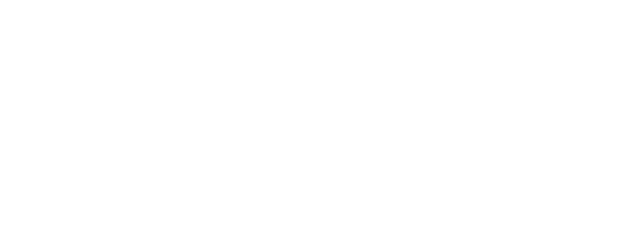
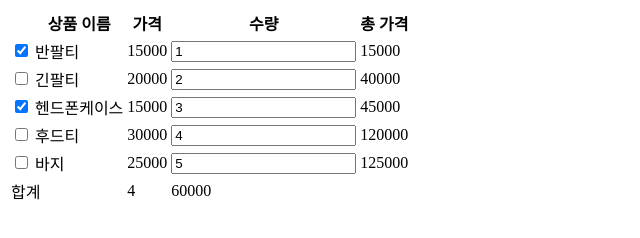
Before and after one commit to NaLeum/functional-programming, a plain HTML site: page 06_장바구니예제/index.html in a window 1280 px wide. Shown: the whole page, without its empty margins (0-640 px from the left). Drawn offline with Linux system fonts and the light colour scheme.

Commit message:
06-02 HTML에 띄우기

```diff
--- a/06_장바구니예제/index.html
+++ b/06_장바구니예제/index.html
@@ -12,11 +12,11 @@
 
 <script>
     const products = [
-        {name:'반팔티',price:15000,quantity:1},
-        {name:'긴팔티',price:20000,quantity:2},
-        {name:'헨드폰케이스',price:15000,quantity:3},
-        {name:'후드티',price:30000,quantity:4},
-        {name:'바지',price:25000,quantity:5},
+        {name:'반팔티',price:15000,quantity:1, is_selected:true},
+        {name:'긴팔티',price:20000,quantity:2, is_selected:false},
+        {name:'헨드폰케이스',price:15000,quantity:3, is_selected:true},
+        {name:'후드티',price:30000,quantity:4, is_selected:false},
+        {name:'바지',price:25000,quantity:5, is_selected:false},
     ];
 
     // 총수량
@@ -70,6 +70,33 @@
     const total_price_sum_curry = sum_curry(p=> p.price * p.quantity);
     console.log(total_price_sum_curry(products));
     console.log(total_quantity_sum_curry(products));
+
+    document.querySelector("#cart").innerHTML =`
+        <table>
+            <tr>
+                <th></th>
+                <th>상품 이름</th>
+                <th>가격</th>
+                <th>수량</th>
+                <th>총 가격</th>
+            </tr>
+            ${go(
+                products,
+                sum_curry(p=>`
+                <tr>
+                    <td><input type="checkbox" ${p.is_selected? "checked":""}></td>
+                    <td>${p.name}</td>
+                    <td>${p.price}</td>
+                    <td><input type="number" value=${p.quantity}></td>
+                    <td>${p.price * p.quantity}</td>
+                </tr>
+                `)
+            )}
+            <td colspan="2">합계</td>
+            <td>${total_quantity_sum_curry(filter(p=>p.is_selected ,products))}</td>
+            <td>${total_price_sum_curry(filter(p=>p.is_selected,products))}</td>
+        </table>
+    `;
 </script>
 </body>
 </html>
```
